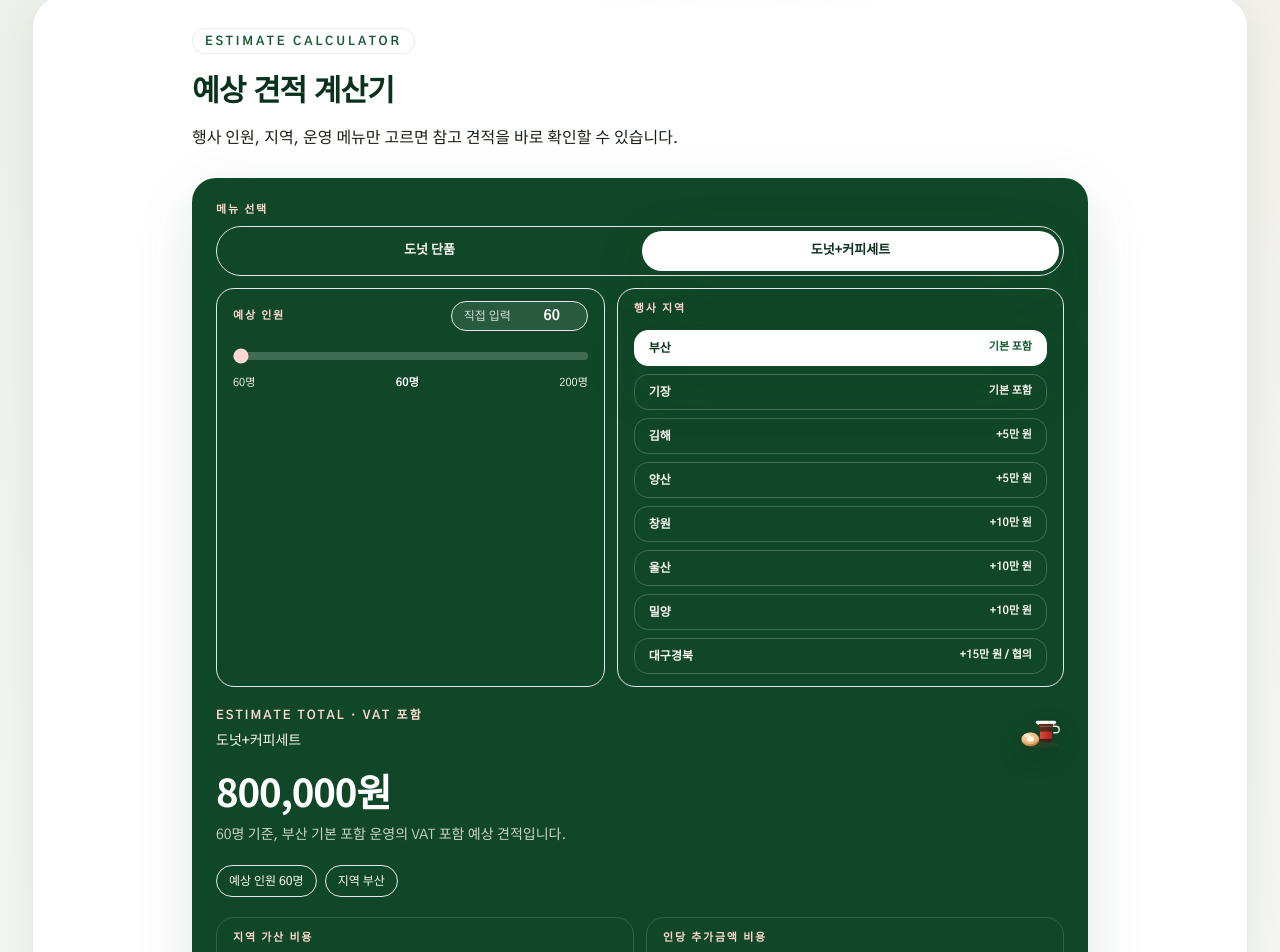
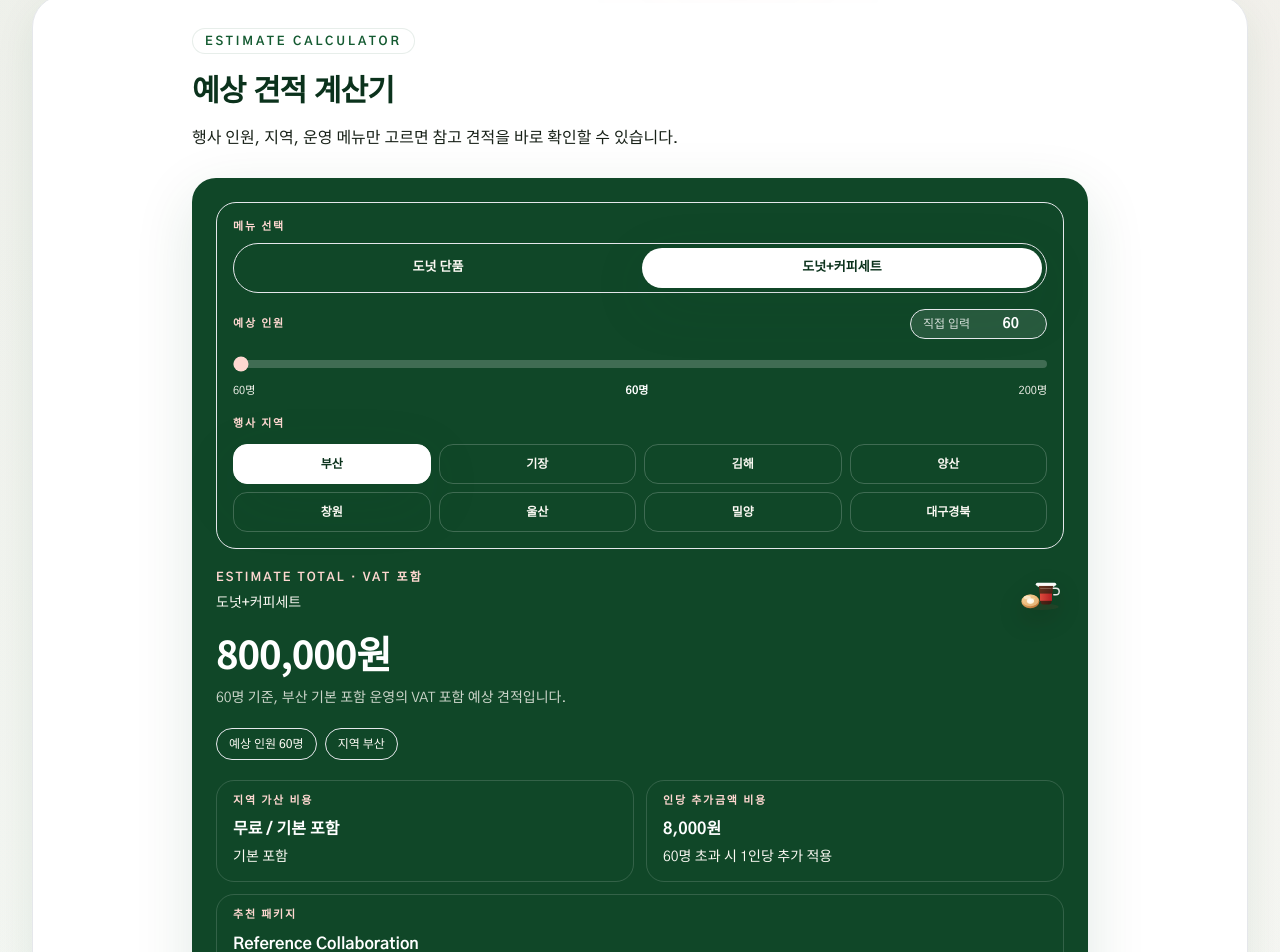
Before and after one commit to oreo4885-max/kkd-catering-landing, a Next.js app: page / in a window 1280 px wide. Shown: the part 913-1865 px from the top of the page. Built offline with nearby package versions, Linux system fonts and the light colour scheme; no server answers.

Commit message:
견적 계산기 선택 영역 단순화

```diff
--- a/components/landing/sections/quick-quote-section.tsx
+++ b/components/landing/sections/quick-quote-section.tsx
@@ -399,13 +399,13 @@ export function QuickQuoteSection() {
               </p>
 
               <div className="mt-5 rounded-[24px] bg-forest-800 px-5 py-5 text-cream shadow-soft sm:mt-6 sm:px-6 sm:py-6">
-                <div className="grid gap-3">
+                <div className="rounded-[20px] border border-white/12 bg-white/7 px-4 py-4">
                   <div>
                     <p className="text-[11px] font-semibold uppercase tracking-[0.16em] text-[#ffd8d1]">메뉴 선택</p>
                     <div className="mt-2 rounded-full border border-white/12 bg-white/8 p-1">
-                    <div className="grid grid-cols-2 gap-1">
-                      {menuOptions.map((option) => {
-                        const active = option.id === menu;
+                      <div className="grid grid-cols-2 gap-1">
+                        {menuOptions.map((option) => {
+                          const active = option.id === menu;
 
                           return (
                             <button
@@ -424,8 +424,8 @@ export function QuickQuoteSection() {
                     </div>
                   </div>
 
-                  <div className="grid gap-3 sm:grid-cols-[1fr_1.15fr]">
-                    <div className="rounded-[18px] border border-white/12 bg-white/7 px-4 py-3">
+                  <div className="mt-4 grid gap-4">
+                    <div>
                       <div className="flex items-center justify-between gap-3">
                         <p className="text-[11px] font-semibold uppercase tracking-[0.16em] text-[#ffd8d1]">예상 인원</p>
                         <div className="hidden items-center gap-2 rounded-full border border-white/14 bg-white/10 px-3 py-1 text-xs text-white/80 sm:flex">
@@ -467,9 +467,9 @@ export function QuickQuoteSection() {
                       </div>
                     </div>
 
-                    <div className="rounded-[18px] border border-white/12 bg-white/7 px-4 py-3">
+                    <div>
                       <p className="text-[11px] font-semibold uppercase tracking-[0.16em] text-[#ffd8d1]">행사 지역</p>
-                      <div className="mt-3 grid gap-2">
+                      <div className="mt-3 grid grid-cols-2 gap-2 sm:grid-cols-4">
                         {regionOptions.map((option) => {
                           const active = option.id === region;
 
@@ -478,14 +478,13 @@ export function QuickQuoteSection() {
                               key={option.id}
                               type="button"
                               onClick={() => setRegion(option.id)}
-                              className={`flex items-center justify-between gap-3 rounded-[14px] border px-3.5 py-2 text-left text-[12px] font-semibold transition ${
+                              className={`inline-flex min-h-[40px] items-center justify-center rounded-[14px] border px-3 py-2 text-center text-[12px] font-semibold transition ${
                                 active
                                   ? "border-white bg-white text-forest-900 shadow-soft"
                                   : "border-white/20 bg-transparent text-cream/82"
                               }`}
                             >
-                              <span>{option.label}</span>
-                              <span className={`shrink-0 text-[11px] ${active ? "text-forest-700" : "text-cream/68"}`}>{option.note}</span>
+                              {option.label}
                             </button>
                           );
                         })}
```
